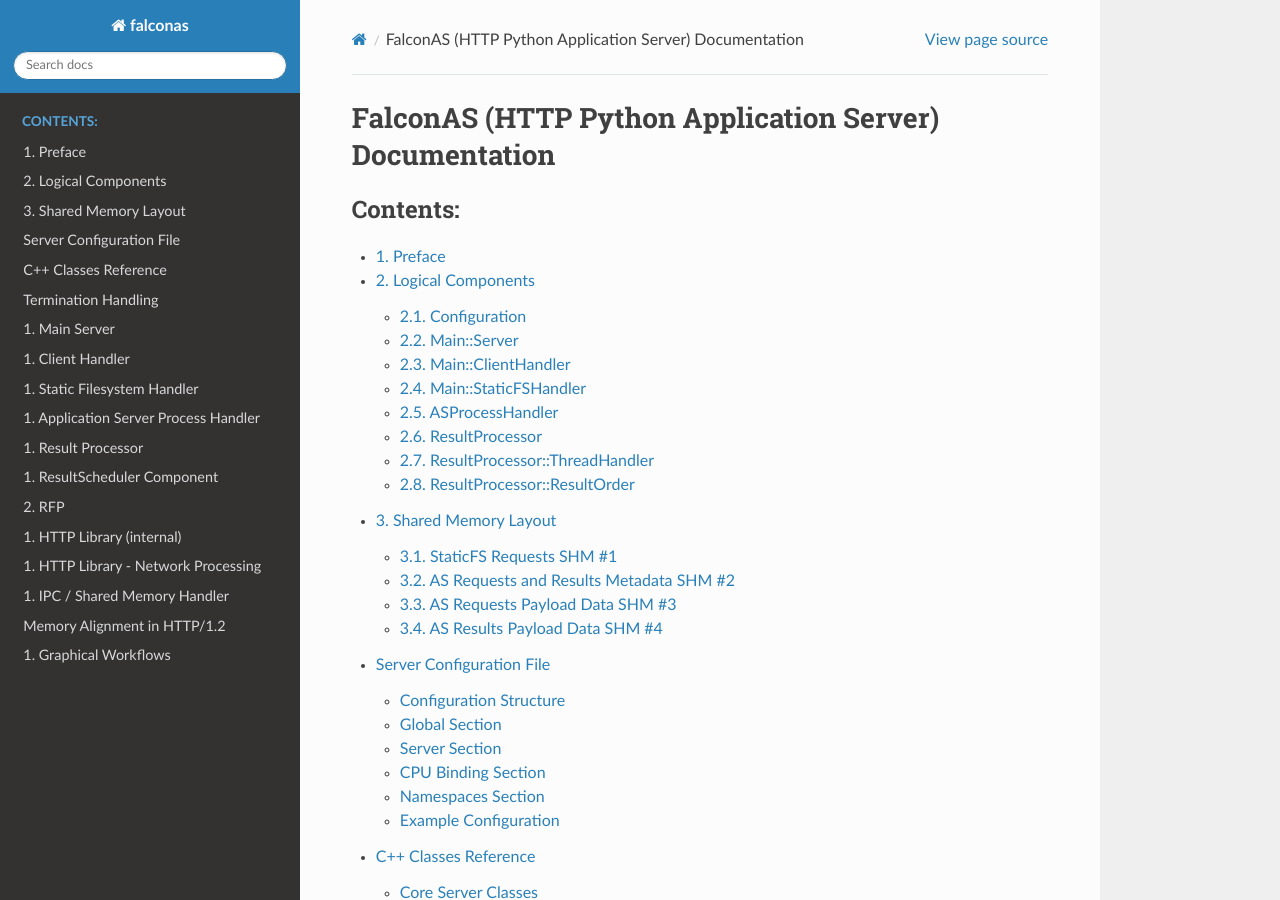
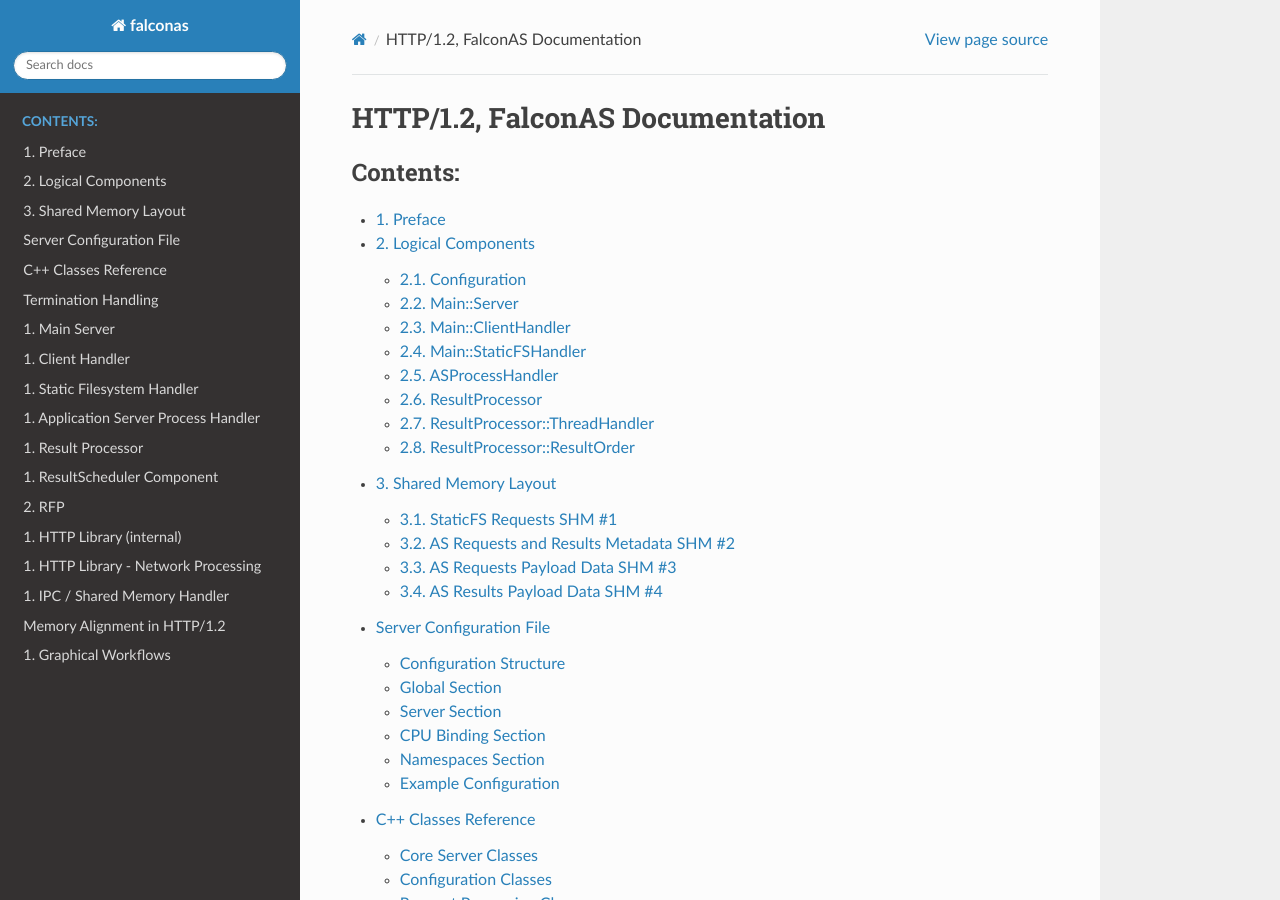
Before and after one commit to WEBcodeX1/http-1.2, a Sphinx documentation site: the page built from doc/index.rst, in a window 1280 px wide and 900 px high. Built offline with Sphinx 7.4.7 and the Read the Docs theme 3.1.0, drawn with Linux system fonts in a browser that asks for light colours.

Commit message:
Update index.rst

```diff
--- a/doc/index.rst
+++ b/doc/index.rst
@@ -1,5 +1,5 @@
-FalconAS (HTTP Python Application Server) Documentation
-========================================================
+HTTP/1.2, FalconAS Documentation
+================================
 
 .. toctree::
    :maxdepth: 2
```
